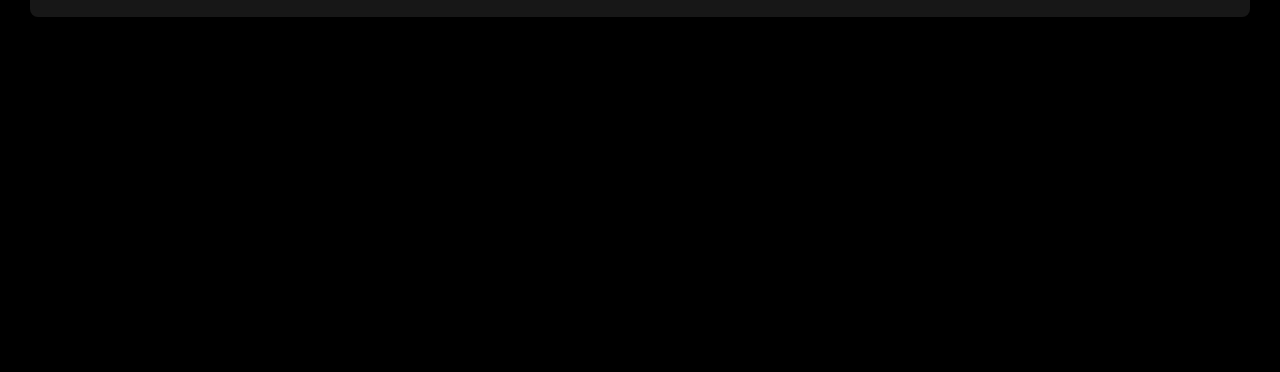
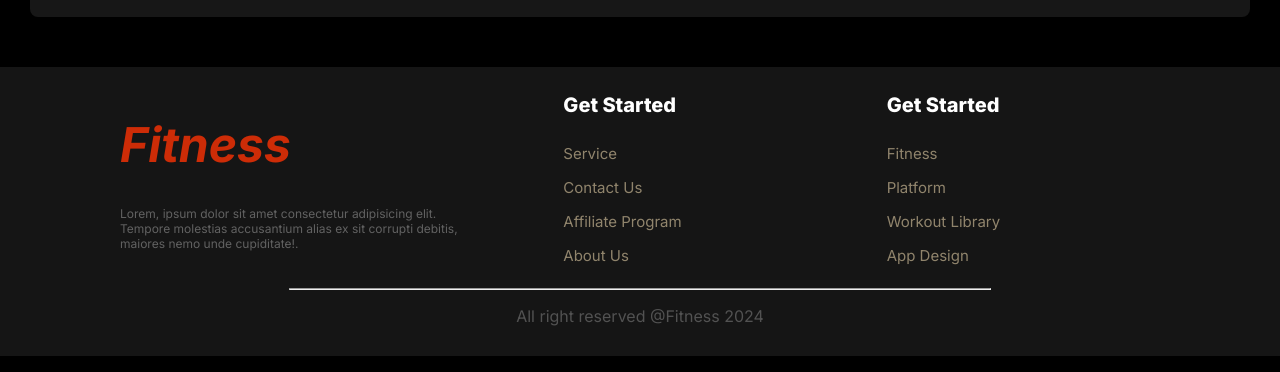
Before and after one commit to Nadim-Mahmud751/Challenge-fitness, a plain HTML site: page index.html in a window 1280 px wide. Shown: the part 2506-2878 px from the top of the page. Before the commit the page ends 2573 px from the top, so only its background shows below. Drawn offline with Linux system fonts and the light colour scheme; a web font is replaced by a local one.

Commit message:
add footer section

```diff
--- a/index.html
+++ b/index.html
@@ -274,12 +274,36 @@ font-weight: bold;">Run an Extra <br> Mile Easily</h3>
     </section>
     </main>
 
+    <!-- footer part -->
+    <footer style="padding: 0 30px;">
+        <div class="footer-div">
+            <div>
+                <h1 style="font-size: 3rem; font-weight: bold;" class="fitness"><i>Fitness</i></h1>
+                <p style="font-size: 12px;" class="description">Lorem, ipsum dolor sit amet consectetur adipisicing elit. Tempore molestias accusantium alias ex sit corrupti debitis, maiores nemo unde cupiditate!.</p>
+            </div>
+            <div class="jamel" style="margin-left: 60px;">
+                <h4 class="foot">Get Started</h4>
+                <P class="p-p">Service</P>
+                <P class="p-p">Contact Us
+                </P>
+                <P class="p-p">Affiliate Program
+                </P>
+                <P class="p-p">About Us</P>
+            </div>
+            <div>
+                <h4 class="foot">Get Started</h4>
+                <p class="p-p">Fitness
+                </p>
+                <p class="p-p">Platform
+                </p>
+                <p class="p-p">Workout Library</p>
+                <p class="p-p">App Design</p>
+            </div>
 
-
-
-
-
-
+        </div>
+        <hr class="hr-role" >
+        <p style="text-align: center; color: rgba(128, 128, 128, 0.572); padding-bottom: 30px;">All right reserved @Fitness 2024</p>
+    </footer>
 </body>
 
 </html>
--- a/styles/style.css
+++ b/styles/style.css
@@ -362,3 +362,35 @@ header {
   .edit>h1{
     font-size: 1rem;
   }
+
+/* footer styles */
+  footer{
+
+    background-color: rgba(128, 128, 128, 0.164);
+  }
+
+
+  .footer-div{
+    margin-left: 90px;
+    display: grid;
+    grid-template-columns: repeat(3, 1fr);
+    gap: 20px;
+    align-items: center;
+    justify-content: center;
+  }
+
+
+  .foot{
+    font-weight: 800;
+    font-size: 20px;
+    color: white;
+  }
+
+  .p-p{
+    color: rgba(245, 222, 179, 0.553);
+    font-size: 15px;
+  }
+
+  .hr-role{
+    width: 700px;
+  }
```
